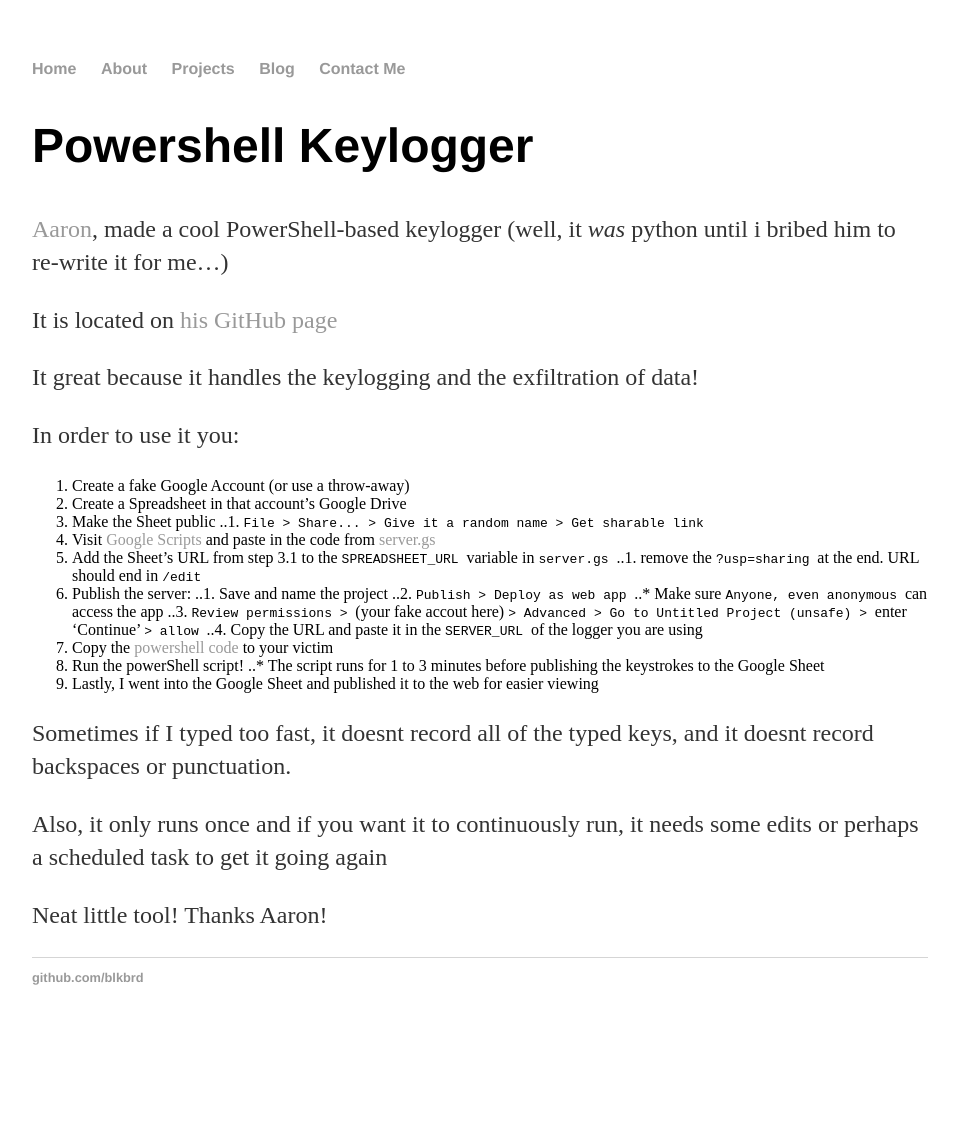
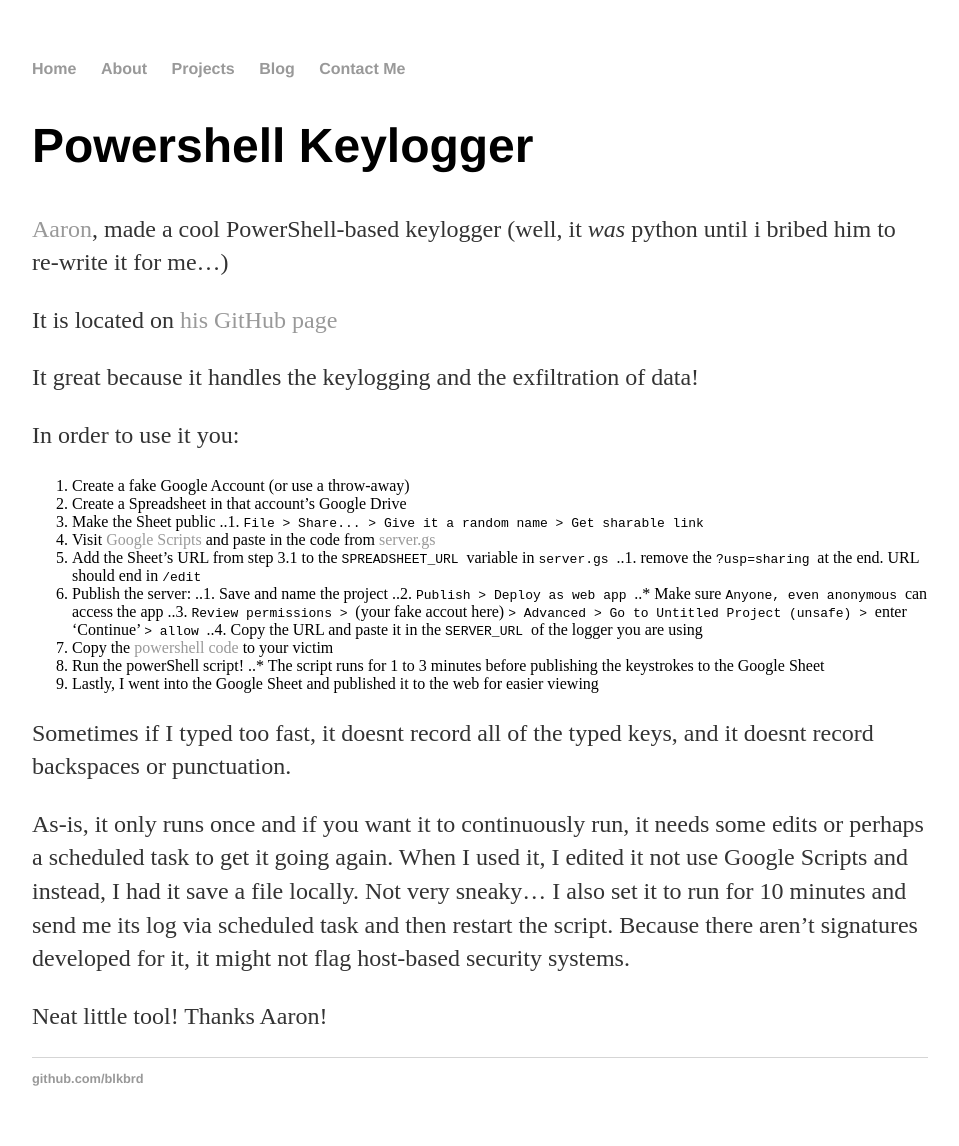
Before and after one commit to blkbrd/blkbrd.github.io, a Jekyll site: the page built from _posts/2017-09-12-Powershell-Keylogger.md, in a window 1280 px wide. Shown: the whole page, without its empty margins (160-1119 px from the left). Built offline with Jekyll 4.4.1, drawn with Linux system fonts in a browser that asks for light colours; before the commit the page ends 1045 px from its top, so only the background shows below that.

Commit message:
Update 2017-09-12-Powershell-Keylogger.md
info

```diff
--- a/_posts/2017-09-12-Powershell-Keylogger.md
+++ b/_posts/2017-09-12-Powershell-Keylogger.md
@@ -32,6 +32,6 @@
 
 Sometimes if I typed too fast, it doesnt record all of the typed keys, and it doesnt record backspaces or punctuation.
 
-Also, it only runs once and if you want it to continuously run, it needs some edits or perhaps a scheduled task to get it going again
+As-is, it only runs once and if you want it to continuously run, it needs some edits or perhaps a scheduled task to get it going again. When I used it, I edited it not use Google Scripts and instead, I had it save a file locally. Not very sneaky... I also set it to run for 10 minutes and send me its log via scheduled task and then restart the script. Because there aren't signatures developed for it, it might not flag host-based security systems.
 
 Neat little tool! Thanks Aaron!
```
